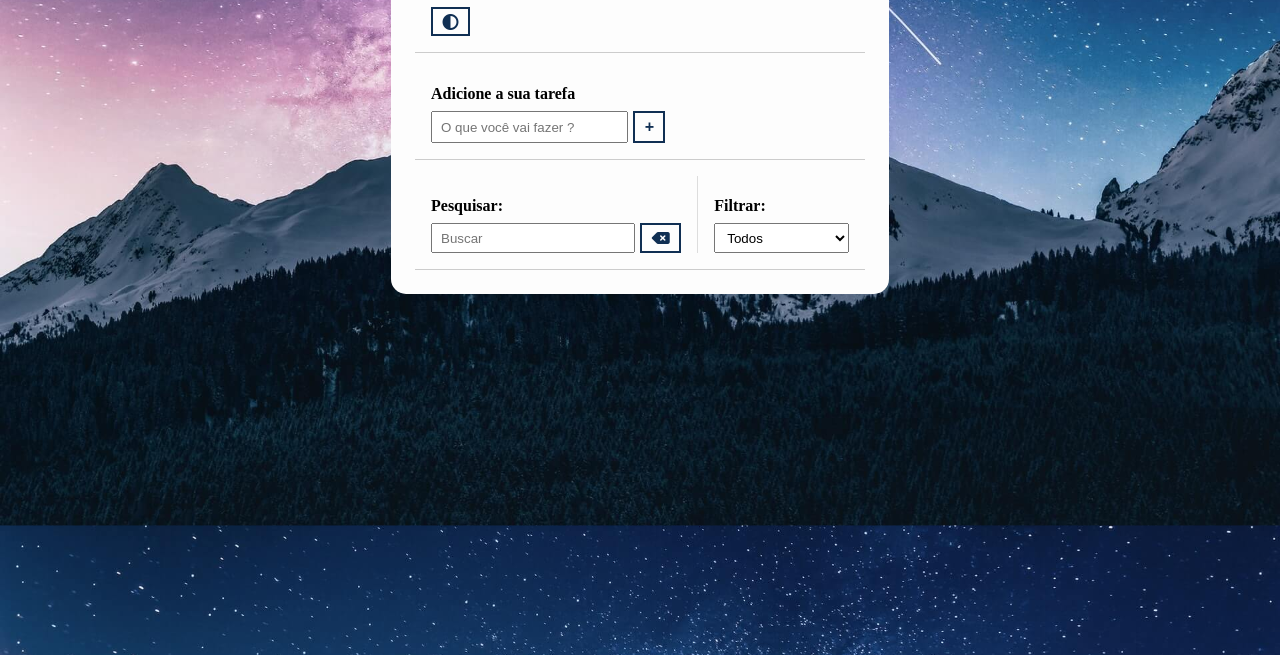
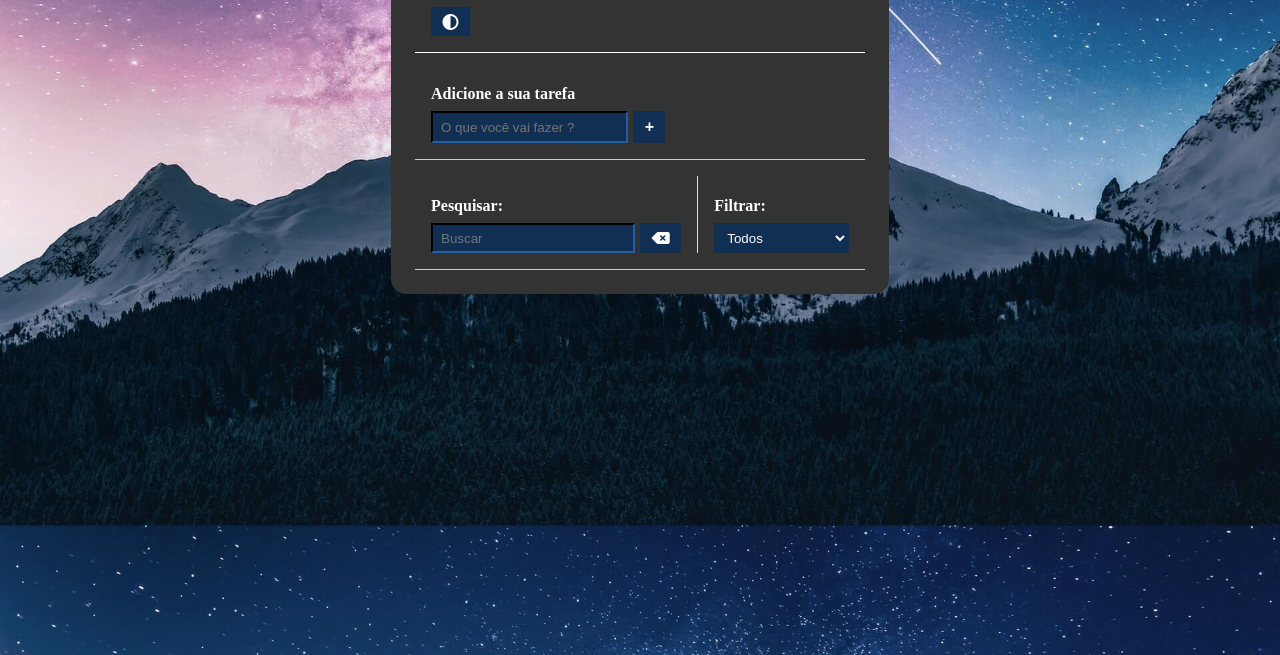
Before and after one commit to enniohenrique/todo-list, a plain HTML site: page index.html in a window 1280 px wide. Shown: the part 145-800 px from the top of the page. Drawn offline with Linux system fonts and the light colour scheme.

Commit message:
Modo escuro um pouco melhorado

```diff
--- a/css/style.css
+++ b/css/style.css
@@ -171,18 +171,21 @@ input,select {
 /* Estilos para o modo noturno */
 /* Estilos para o modo noturno */
 .dark-theme {
-    background-color: #333;
     color: #fdfdfd;
   }
 
   .dark-theme button {
     background-color: #102f53;
     color: #fdfdfd;
-    border-color: #102f53;
+    border: px solid #fdfdfd;
+
+  }
+  .dark-theme button > i {
+    color: #fdfdfd;
   }
 
   .dark-theme button:hover {
-    background-color: #fff;
+    background-color: #fdfdfd;
     color: #102f53;
   }
 
@@ -207,7 +210,7 @@ input,select {
   }
 
   .dark-theme .todo {
-    background-color: #102f53;
+    background-color: #333;
     color: #fdfdfd;
     border-bottom-color: #fdfdfd;
   }
--- a/index.html
+++ b/index.html
@@ -1,5 +1,5 @@
 <!DOCTYPE html>
-<html lang="pt-br" class="light-theme">
+<html lang="pt-br" class="light-theme dark-theme">
   <head>
     <meta charset="UTF-8" />
     <meta http-equiv="X-UA-Compatible" content="IE=edge" />
```
